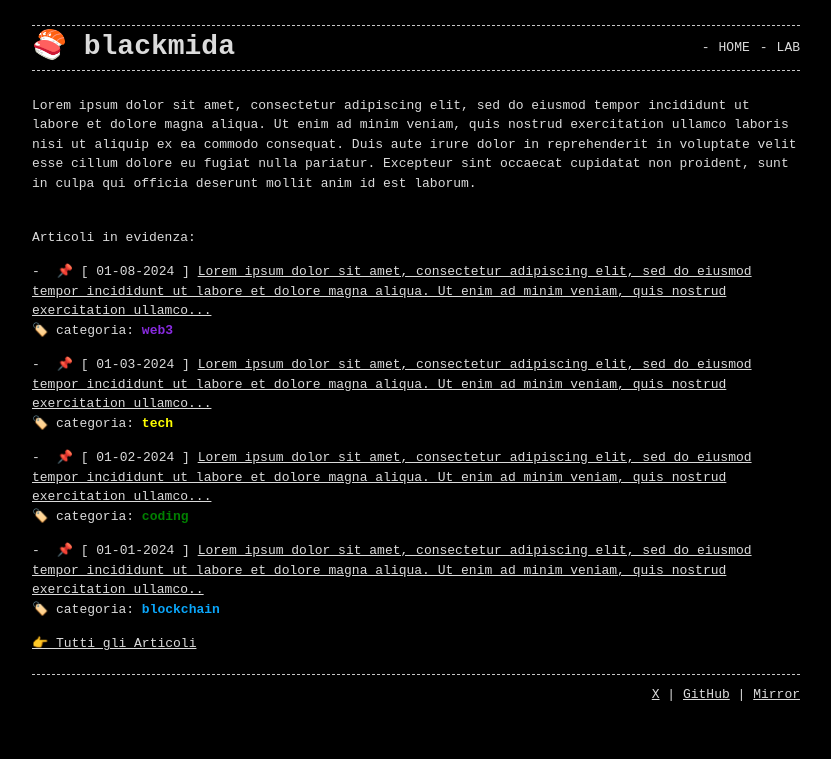
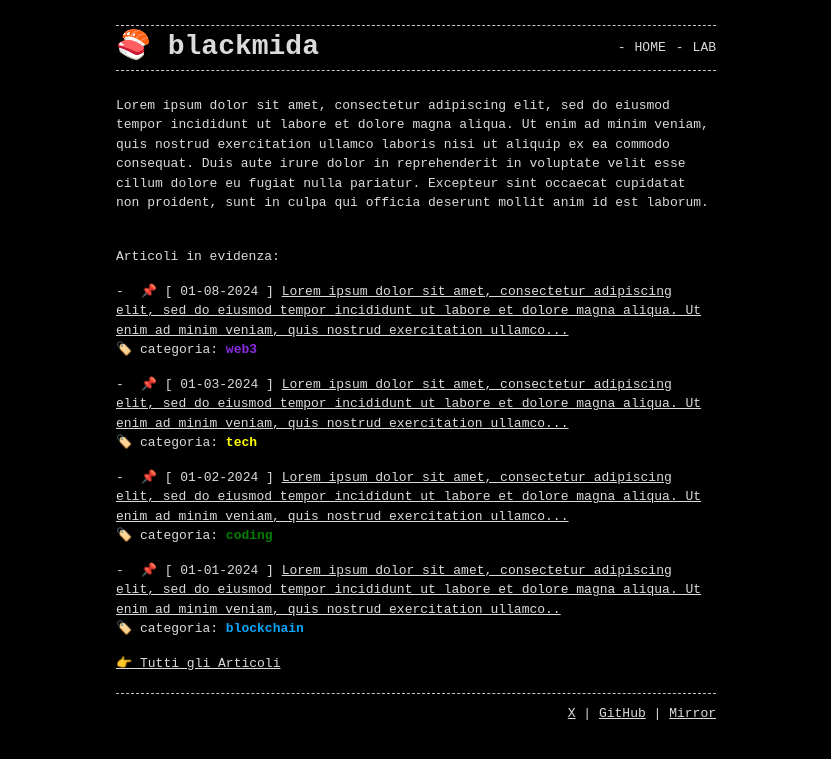
Before and after one commit to 0xBlackmida/0xBlackmida.github.io, a Jekyll site: the page built from index.md, in a window 1280 px wide. Shown: the top 759 px of the page, without its empty margins (224-1055 px from the left). Built offline with Jekyll 4.4.1, drawn with Linux system fonts in a browser that asks for light colours.

Commit message:
change container width | test_2

```diff
--- a/_sass/base.scss
+++ b/_sass/base.scss
@@ -9,7 +9,7 @@ $base-font-size:       13px !default;
 $mobile-font-size:     12px !default;
 $base-line-height:     1.5 !default;
 $container-width:      60% !default;
-$container-max-width:  900px !default;
+$container-max-width:  600px !default;
 
 /**
  * Global
```
